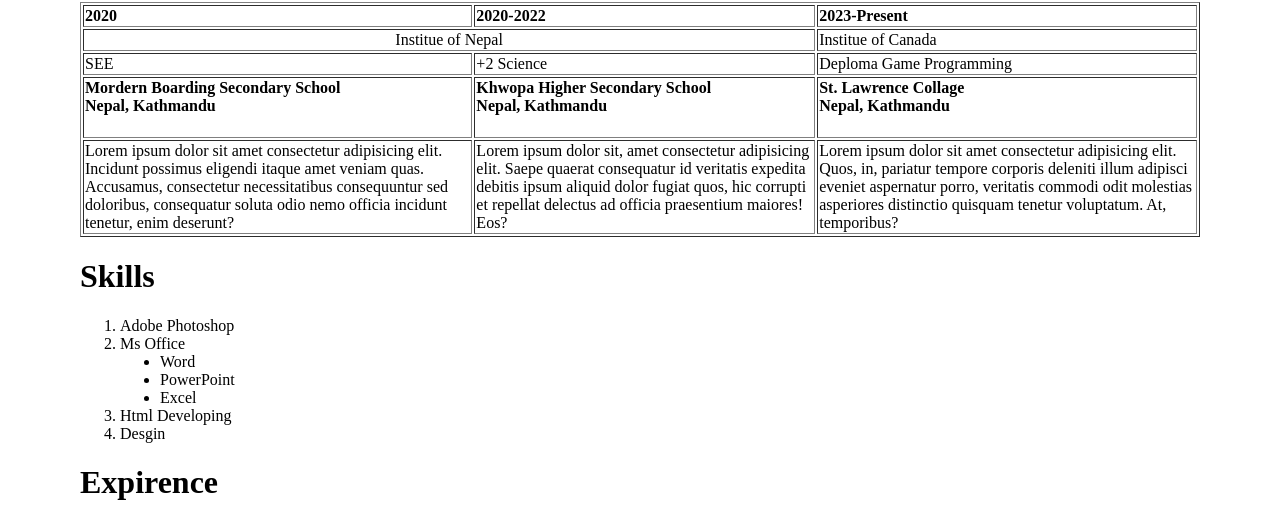
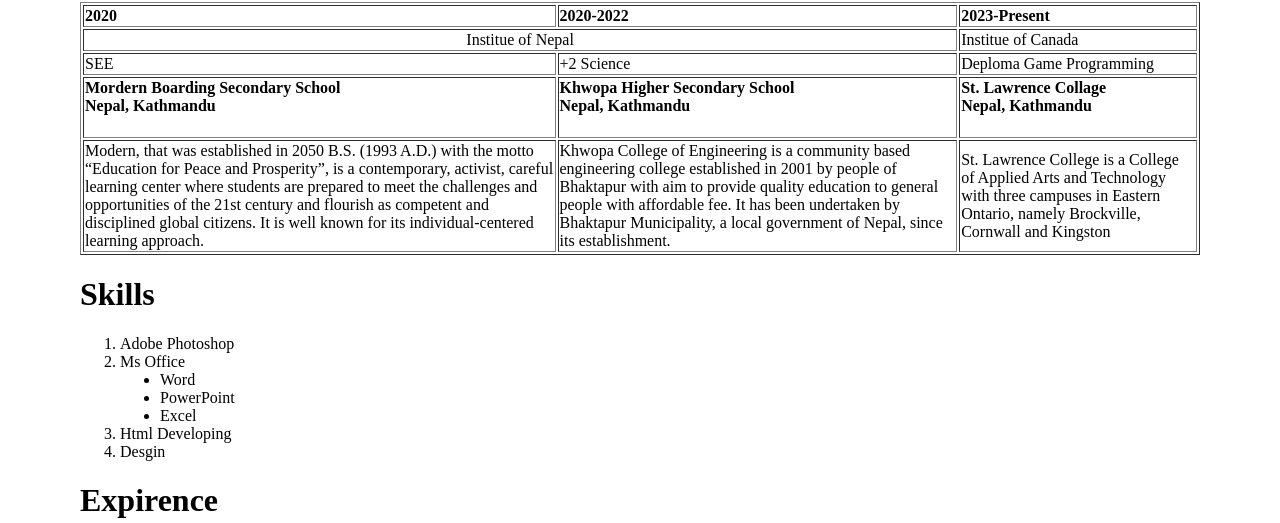
Before and after one commit to diwas16/Diwash16.github.io, a plain HTML site: page Diwash portfolio/portfolio.html in a window 1280 px wide. Shown: the part 574-1097 px from the top of the page. Drawn offline with Linux system fonts and the light colour scheme.

Commit message:
update: details

```diff
--- a/Diwash portfolio/portfolio.html
+++ b/Diwash portfolio/portfolio.html
@@ -70,22 +70,13 @@
         </tr>
         <tr>
           <td>
-            Lorem ipsum dolor sit amet consectetur adipisicing elit. Incidunt
-            possimus eligendi itaque amet veniam quas. Accusamus, consectetur
-            necessitatibus consequuntur sed doloribus, consequatur soluta odio
-            nemo officia incidunt tenetur, enim deserunt?
+            Modern, that was established in 2050 B.S. (1993 A.D.) with the motto “Education for Peace and Prosperity”, is a contemporary, activist, careful learning center where students are prepared to meet the challenges and opportunities of the 21st century and flourish as competent and disciplined global citizens. It is well known for its individual-centered learning approach.
           </td>
           <td>
-            Lorem ipsum dolor sit, amet consectetur adipisicing elit. Saepe
-            quaerat consequatur id veritatis expedita debitis ipsum aliquid
-            dolor fugiat quos, hic corrupti et repellat delectus ad officia
-            praesentium maiores! Eos?
+            Khwopa College of Engineering is a community based engineering college established in 2001 by people of Bhaktapur with aim to provide quality education to general people with affordable fee. It has been undertaken by Bhaktapur Municipality, a local government of Nepal, since its establishment.
           </td>
           <td>
-            Lorem ipsum dolor sit amet consectetur adipisicing elit. Quos, in,
-            pariatur tempore corporis deleniti illum adipisci eveniet aspernatur
-            porro, veritatis commodi odit molestias asperiores distinctio
-            quisquam tenetur voluptatum. At, temporibus?
+            St. Lawrence College is a College of Applied Arts and Technology with three campuses in Eastern Ontario, namely Brockville, Cornwall and Kingston
           </td>
         </tr>
       </table>
```
